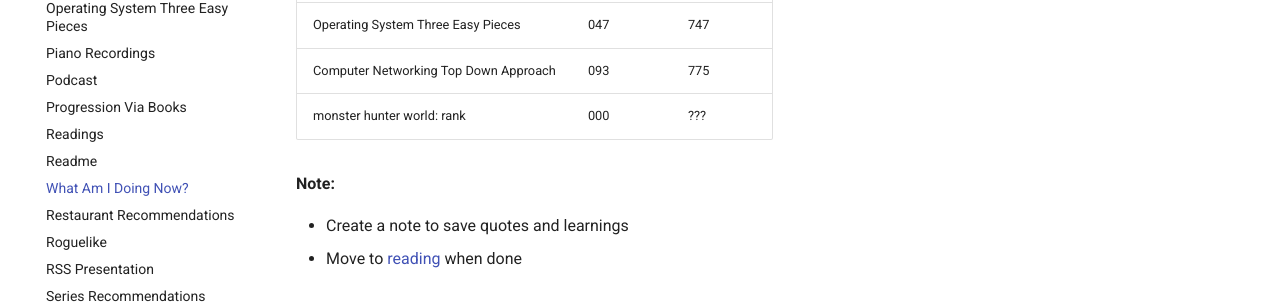
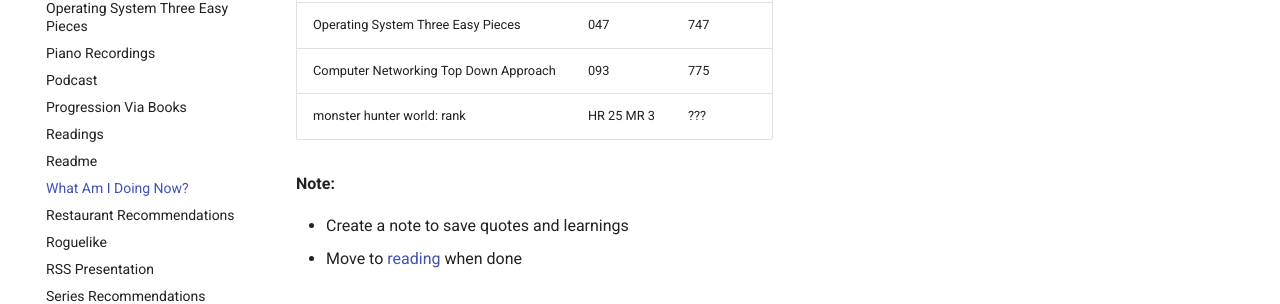
Before and after one commit to ynotstartups/notes, an MkDocs documentation site: the page built from notes/reminders.md, in a window 1280 px wide and 900 px high. Shown: the part 310-614 px from the top of the window. Built offline with MkDocs 1.6.1 and Material for MkDocs 9.7.7, drawn with Linux system fonts in a browser that asks for light colours.

```diff
--- a/notes/reminders.md
+++ b/notes/reminders.md
@@ -2,12 +2,12 @@
 
 Enrich [README](./readmereadme.md)
 
-| Name                                  | Progress | Total |
-| ------------------------------------- | -------- | ----- |
-| Piano Adventures Classics 1           | 64       | 80    |
-| Operating System Three Easy Pieces    | 047      | 747   |
-| Computer Networking Top Down Approach | 093      | 775   |
-| monster hunter world: rank            | 000      | ???   |
+| Name                                  | Progress   | Total |
+| ------------------------------------- | ---------- | ----- |
+| Piano Adventures Classics 1           | 64         | 80    |
+| Operating System Three Easy Pieces    | 047        | 747   |
+| Computer Networking Top Down Approach | 093        | 775   |
+| monster hunter world: rank            | HR 25 MR 3 | ???   |
 
 **Note:**
 
```
